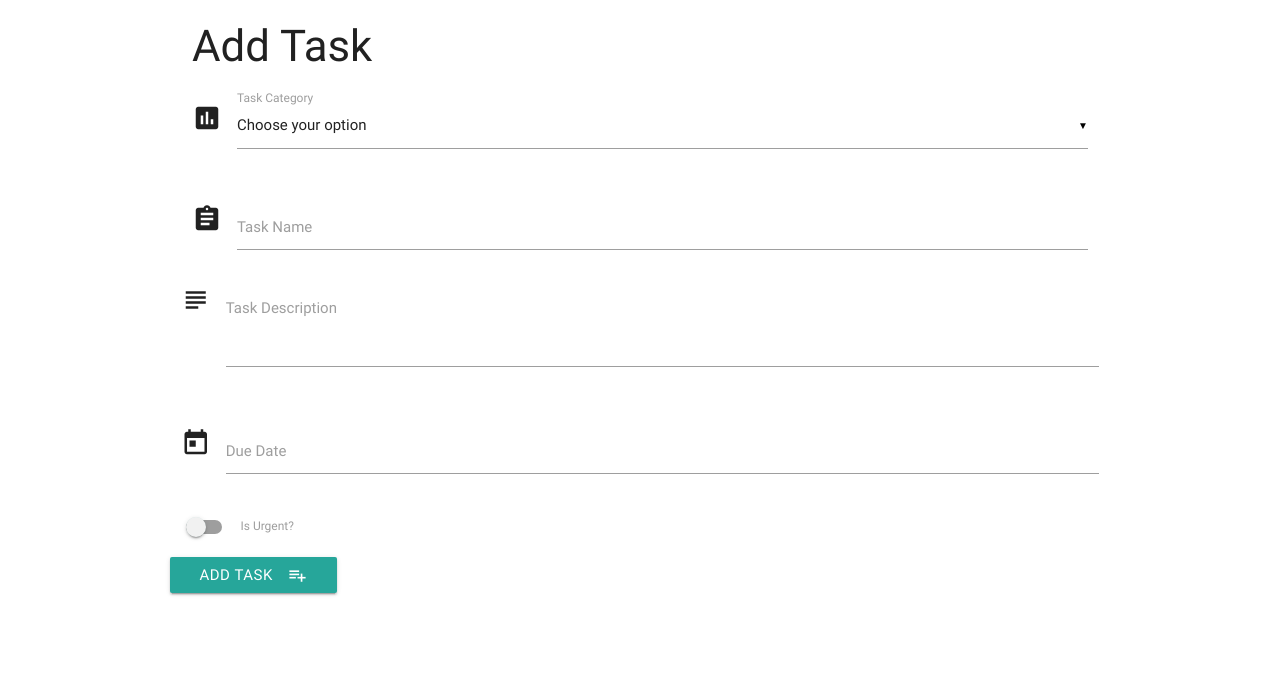
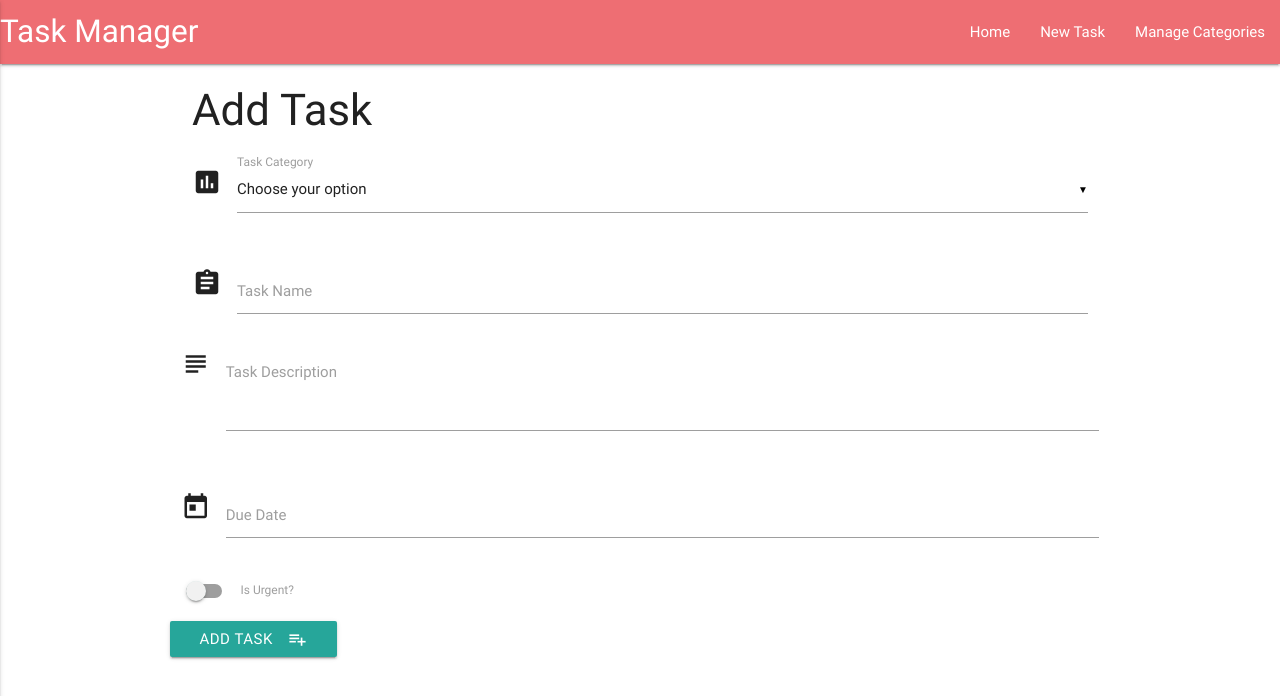
Before and after one commit to akenworthy87/ci-mp04, a Flask app: page /add_task in a window 1280 px wide. Shown: the top 696 px of the page. Run offline with Flask 2, Linux system fonts and the light colour scheme; data that the repository does not hold is empty; some libraries are stand-ins or nearby versions.

Commit message:
Added functionality to add categories, added nav bar

```diff
--- a/app.py
+++ b/app.py
@@ -64,6 +64,23 @@ def update_category(category_id):
         {'category_name':request.form.get('category_name')})
     return redirect(url_for('get_categories'))
 
+@app.route('/delete_category/<category_id>')
+def delete_category(category_id):
+    mongo.db.categories.remove({'_id': ObjectId(category_id)})
+    return redirect(url_for('get_categories'))
+
+@app.route('/insert_category', methods=['POST'])
+def insert_category():
+    categories=mongo.db.categories
+    category_doc = {'category_name':request.form.get['category_name']}
+    categories.insert_one(category_doc)
+    return redirect(url_for('get_categories'))
+
+@app.route('/new_category')
+def new_category():
+    return render_template('addcategory.html')
+
+
 if __name__ == '__main__':
     app.run(host=os.environ.get('IP'),
         port=int(os.environ.get('PORT')),
--- a/templates/base.html
+++ b/templates/base.html
@@ -12,7 +12,26 @@
     <link rel="stylesheet" href="{{url_for('static', filename='css/style.css')}}" type="text/css" />
 </head>
 
+
 <body>
+    <header>
+        <nav>
+            <div class="nav-wrapper">
+                <a href="{{url_for('get_tasks')}}" class="brand-logo">Task Manager</a>
+                <a href="#" data-activates="mobile-demo" class="button-collapse"><i class="material-icons">menu</i></a>
+                <ul id="nav-mobile" class="right hide-on-med-and-down">
+                    <li><a href="{{url_for('get_tasks')}}">Home</a></li>
+                    <li><a href="{{url_for('add_task')}}">New Task</a></li>
+                    <li><a href="{{url_for('get_categories')}}">Manage Categories</a></li>
+                </ul>
+                <ul class="side-nav" id="mobile-demo">
+                    <li><a href="{{url_for('get_tasks')}}">Home</a></li>
+                    <li><a href="{{url_for('add_task')}}">New Task</a></li>
+                    <li><a href="{{url_for('get_categories')}}">Manage Categories</a></li>
+                </ul>
+            </div>
+        </nav>
+    </header>
     <div class="container">
         {% block content %} {% endblock %}
     </div>
@@ -23,6 +42,7 @@
         $(document).ready(function() {
             $('.collapsible').collapsible();
             $('select').material_select();
+            $(".button-collapse").sideNav();
         });
         document.getElementById("matfix").addEventListener("click", function(e) {
 	        e.stopPropagation();
--- a/templates/categories.html
+++ b/templates/categories.html
@@ -9,7 +9,7 @@
     {% for category in categories %}
         <li>
             <div class="collapsible-header">
-                <a href="" class="waves-effect waves-light btn btn_small">Done</a>
+                <a href="{{url_for('delete_category', category_id=category._id)}}" class="waves-effect waves-light btn btn_small">Del</a>
                 <a href="{{url_for('edit_category', category_id=category._id)}}" class="waves-effect waves-light btn btn_small blue">Edit</a>
                 <div class="task_header col s9">
                     <strong>{{category.category_name}}</strong>
@@ -19,4 +19,7 @@
     {% endfor %}
     </ul>
 </div>
+<div class="row">
+    <a href="{{url_for('new_category')}}" class="waves-effect waves-light btn"><i class="material-icons right">playlist_add</i>Add Category</a>
+</div>
 {% endblock %}
```
Also changed, not shown: templates/addcategory.html (added, +22 -0 lines).
